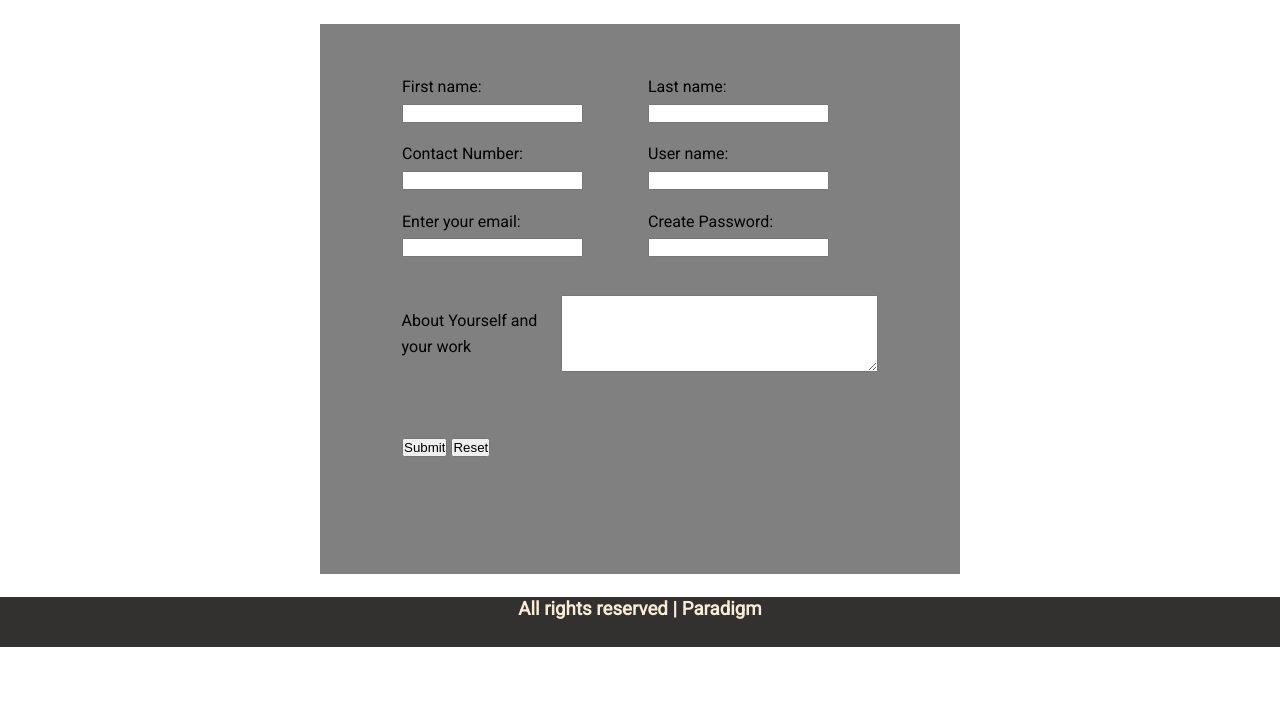
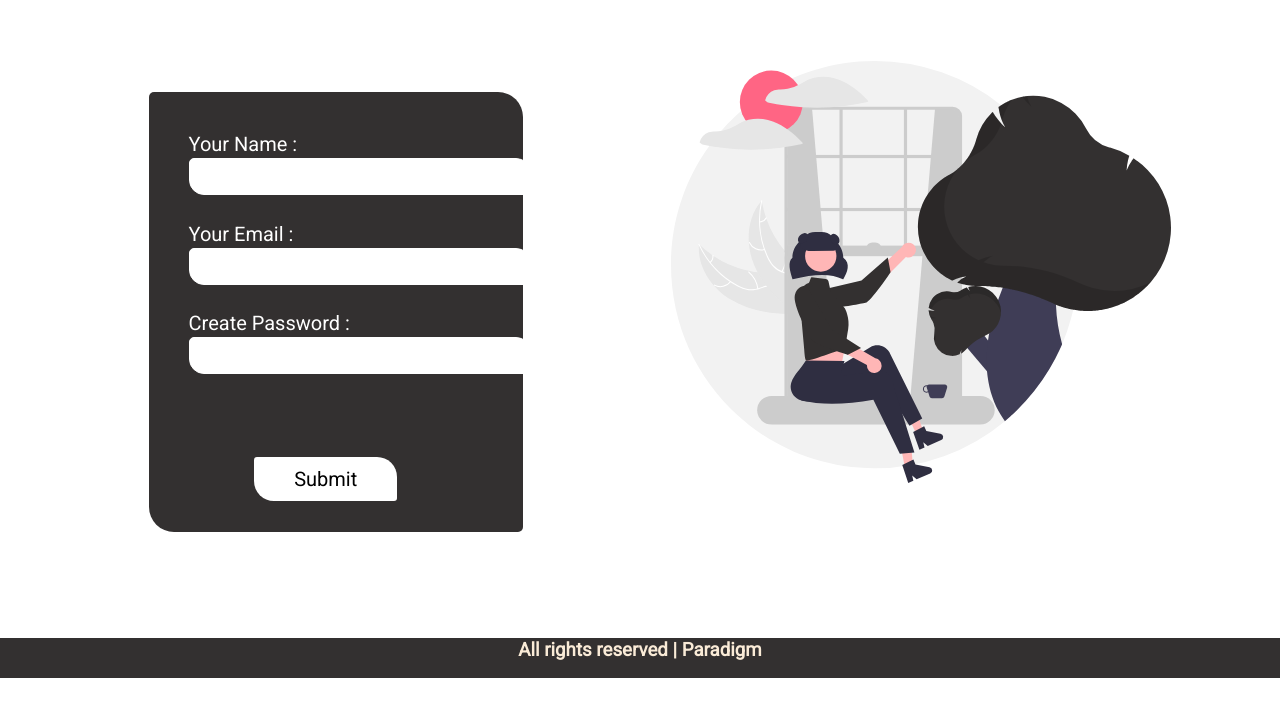
Before and after one commit to paraspatle-jpg/Paradigm, a plain HTML site: page pages/sign-up.html in a window 1280 px wide. Shown: the part 94-800 px from the top of the page. Drawn offline with Linux system fonts and the light colour scheme; files that its build step writes are made by us from their sources.

Commit message:
completed create-tut.html login and signin

```diff
--- a/pages/sign-up.html
+++ b/pages/sign-up.html
@@ -1,5 +1,6 @@
 <!DOCTYPE html>
 <html lang="en">
+
 <head>
 
 	<meta charset="UTF-8">
@@ -17,6 +18,7 @@
 		<hr>
 		<ul>
 			<li><a href="../index.html">Home</a></li>
+			<li><a href="tutorial-idx.html">Tutorials</a></li>
 			<li><a href="log-in.html">Login</a></li>
 			<li id="current-page"><a href="sign-up.html">Signup</a></li>
 			<li><a href="contact-us.html">Contact Us</a></li>
@@ -25,60 +27,23 @@
 	</div>
 
 
-	<section id="register-form">
-	<form method="get" autocomplete="on"  name="Register" action="#" onsubmit="return validateForm()">
-		<div class="grid-container">
-			<div class="grid-item">
-				<label for="fname">First name:</label><br/>
-				<input type="text" id="fname" name="fname"/>
+	<div class="contact-container">
+		<form>
+			<label for="email">Your Name :</label>
+			<input class="text" type="name" /><br>
+			<label for="email">Your Email :</label>
+			<input class="text" type="email" /><br>
+			<label for="query">Create Password :</label>
+			<input class="text" type="" /><br><br>
+			<span class="submit"><a href="">Submit</a></span>
+		</form>
+		<img src="../assets/sign-in.svg" height="500" width="500" alt="login.svg">
 	</div>
-			<div class="grid-item">
-				<label for="lname">Last name:</label><br/>
-				<input type="text" id="lname" name="lname"/>
-			</div>
-			<div class="grid-item">
-				<label for="phone-number">Contact Number:</label><br/>
-				<input type="number" id="phone-number" name="phone-number"/>
-			</div>
-			<div class="grid-item">
-				<label for="uname">User name:</label><br/>
-				<input type="text" id="uname" name="uname"/>
-		    </div>
-			<div class="grid-item">
-				<label for="email">Enter your email:</label><br/>
-				<input type="email" id="email" name="email"/>
-			</div>
-			<div class="grid-item">
-				<label for="password" >Create Password:</label><br/>
-				<input type="password" id="password" name="password"/>
-			</div>
-
-		</div>
-
-		<div class="textarea">
-			<label id="temp" for="About">About Yourself and your work</label>
-			<textarea id="About" name="About" rows="5" cols="50"></textarea>
-		</div>
-		<div class="grid-container">
-
-
-
-
-			<div class="grid-item">
-				<br/>
-				<input type="submit" value="Submit" onclick="cookies()"/>
-				<input type="reset" value="Reset" onclick="return confirm_reset();"/>
-			</div>
-		</div>
-
-</form>
-
-</section>
 	<div class="footer-container">
 		<h3>All rights reserved | Paradigm</h3>
 	</div>
 
 
+</body>
 
-</body>
 </html>
--- a/styles/contact-us.css
+++ b/styles/create-tut.css
@@ -5,12 +5,12 @@
     font-size: 20px;
 }
 img{
-    margin-top:-30px;
+    margin-top:-20px;
 }
 form{
-    margin-top:40px;
+    margin-top:20px;
     width:23vw;
-    height:50vh;
+    height:60vh;
     padding: 25px;
     background-color:#333030;
     color:white;
@@ -27,10 +27,8 @@ form{
     padding: 5px;
     border-radius:5px 15px 5px 15px;
 }
-Textarea{
+textarea{
     resize:none;
-    width:330px;
-    height:25px;
     border:1px solid white;
     font-size:18px;
     padding: 5px;
--- a/styles/login.css
+++ b/styles/login.css
@@ -1,165 +1,65 @@
-body{
-	background-color:white;
-	color:#555;
-	font-size:16px;
-	line-height:1.6em;
-	margin:0;
+.contact-container {
+    margin-top:60px;
+    display:flex;
+    justify-content:space-evenly;
+    font-size: 20px;
 }
-
-
-
-
-
-
-section#register-form
-{
-	height: 550px;
-	color:black;
-	background-color: grey;
-    align-items: center;
-    margin: auto;
-    padding: auto;
-    width: 50%;
-
+img{
+    margin-top:-30px;
 }
-
-form
-{
-    padding: 2em;
-    margin: 2em;
+form{
+    margin-top:70px;
+    width:23vw;
+    height:35vh;
+    padding: 25px;
+    background-color:#333030;
+    color:white;
+    border-radius:5px 25px 5px 25px;
+    display:flex;
+    flex-direction:column;
+    justify-content:space-between;
 }
-.grid-item
-{
-    padding: 0.50em;
+.text{
+    width:330px;
+    height:25px;
+    border:1px solid white;
+    font-size:18px;
+    padding: 5px;
+    border-radius:5px 15px 5px 15px;
 }
-
-.grid-container
-{
-    display: grid;
-    grid-template-columns: auto auto;
-    padding: 10px;
+Textarea{
+    resize:none;
+    width:330px;
+    height:25px;
+    border:1px solid white;
+    font-size:18px;
+    padding: 5px;
+    border-radius:5px 15px 5px 15px;
 }
-
-.textarea
-{
-    align-items: center;
-    margin: 1.1em;
-    padding: auto;
-    display:flex;
+.submit{
+    margin-top:40px;
+    margin-left:-20px;
+    text-align: center;
 }
-
-
-
-section#login-form
-{
-	height: 500px;
-	color:white;
-	background-color: #333;
-    align-items:center;
-    margin: auto;
-    padding: auto;
-    width: 50%;
-
-
+span>a{
+    text-decoration: none;
+    background-color: white;
+    color: black;
+    padding: 10px 40px 10px 40px;
+    border-radius:3px 20px 3px 20px;
+    transition:0.6s;
 }
-
-.login-container
-{
-	display: grid;
-	text-align:center;
-}
-
-.login-item
-{
- padding-left: auto;
- padding-right: auto;
- font-size: 2em;
- padding-top: 2em;
+span>a:hover{
+    background-color: #ff6584;
+    color: white;
 }
 .footer-container{
+    margin-top:66px;
     background-color:#333030;
     color: antiquewhite;
-    height: 50px;
-    padding-bottom: 34px;
+    height: 40px;
 }
 .footer-container>h3{
     text-align: center;
     margin-top:23px;
 }
-
-@import url('https://fonts.googleapis.com/css2?family=Roboto:ital,wght@0,300;0,400;1,300&display=swap');
-
-* {
-    padding: 0;
-    margin: 0;
-}
-
-body {
-    font-family: 'Roboto', sans-serif;
-}
-
-.nav-container {
-    display: flex;
-    flex-direction: column;
-    background-color: #333030;
-}
-
-h1 {
-    text-align: center;
-}
-
-hr {
-    border-top: 1.5px solid #333030;
-    margin-top: -8px;
-    width: 0px;
-    align-self: center;
-    transition: 0.5s;
-}
-
-.nav-heading:hover+hr {
-    border-top: 1.5px solid antiquewhite;
-    width: 130px;
-}
-
-.nav-heading {
-    cursor: pointer;
-    color: antiquewhite;
-    padding: 10px;
-}
-
-ul {
-    margin-top: 7px;
-    list-style-type: none;
-    text-align: center;
-}
-
-li {
-    display: inline-block;
-    font-size:20px;
-    padding: 7px 15px 7px 15px;
-    border-radius: 5px 15px 0px 0px;
-    transition: 0.6s;
-}
-
-li>a {
-    text-decoration: none;
-    font-size: 20px;
-    color: antiquewhite;
-}
-
-li:hover {
-    background-color: white;
-    transition: 0.6s;
-}
-
-li:hover>a {
-    color: #333030;
-}
-
-#current-page {
-    background-color: white;
-}
-
-#current-page>a {
-    color: #333030;
-}
--- a/styles/signup.css
+++ b/styles/signup.css
@@ -1,164 +1,65 @@
-body{
-	background-color:white;
-	color:#555;
-	font-size:16px;
-	line-height:1.6em;
-	margin:0;
+.contact-container {
+    margin-top:60px;
+    display:flex;
+    justify-content:space-evenly;
+    font-size: 20px;
 }
-
-
-
-
-
-
-section#register-form
-{
-	height: 550px;
-	color:black;
-	background-color: grey;
-    align-items: center;
-    margin: auto;
-    padding: auto;
-    width: 50%;
-
+img{
+    margin-top:-30px;
 }
-
-form
-{
-    padding: 2em;
-    margin: 2em;
+form{
+    margin-top:70px;
+    width:23vw;
+    height:45vh;
+    padding: 25px;
+    background-color:#333030;
+    color:white;
+    border-radius:5px 25px 5px 25px;
+    display:flex;
+    flex-direction:column;
+    justify-content:space-between;
 }
-.grid-item
-{
-    padding: 0.50em;
+.text{
+    width:330px;
+    height:25px;
+    border:1px solid white;
+    font-size:18px;
+    padding: 5px;
+    border-radius:5px 15px 5px 15px;
 }
-
-.grid-container
-{
-    display: grid;
-    grid-template-columns: auto auto;
-    padding: 10px;
+Textarea{
+    resize:none;
+    width:330px;
+    height:25px;
+    border:1px solid white;
+    font-size:18px;
+    padding: 5px;
+    border-radius:5px 15px 5px 15px;
 }
-
-.textarea
-{
-    align-items: center;
-    margin: 1.1em;
-    padding: auto;
-    display:flex;
+.submit{
+    margin-top:40px;
+    margin-left:-20px;
+    text-align: center;
 }
-
-
-
-section#login-form
-{
-	height: 500px;
-	color:white;
-	background-color: #333;
-    align-items:center;
-    margin: auto;
-    padding: auto;
-    width: 50%;
-
-
+span>a{
+    text-decoration: none;
+    background-color: white;
+    color: black;
+    padding: 10px 40px 10px 40px;
+    border-radius:3px 20px 3px 20px;
+    transition:0.6s;
 }
-
-.login-container
-{
-	display: grid;
-	text-align:center;
-}
-
-.login-item
-{
- padding-left: auto;
- padding-right: auto;
- font-size: 2em;
- padding-top: 2em;
+span>a:hover{
+    background-color: #ff6584;
+    color: white;
 }
 .footer-container{
+    margin-top:66px;
     background-color:#333030;
     color: antiquewhite;
-    height: 50px;
+    height: 40px;
 }
 .footer-container>h3{
     text-align: center;
     margin-top:23px;
 }
-
-@import url('https://fonts.googleapis.com/css2?family=Roboto:ital,wght@0,300;0,400;1,300&display=swap');
-
-* {
-    padding: 0;
-    margin: 0;
-}
-
-body {
-    font-family: 'Roboto', sans-serif;
-}
-
-.nav-container {
-    display: flex;
-    flex-direction: column;
-    background-color: #333030;
-}
-
-h1 {
-    text-align: center;
-}
-
-hr {
-    border-top: 1.5px solid #333030;
-    margin-top: -8px;
-    width: 0px;
-    align-self: center;
-    transition: 0.5s;
-}
-
-.nav-heading:hover+hr {
-    border-top: 1.5px solid antiquewhite;
-    width: 130px;
-}
-
-.nav-heading {
-    cursor: pointer;
-    color: antiquewhite;
-    padding: 10px;
-}
-
-ul {
-    margin-top: 7px;
-    list-style-type: none;
-    text-align: center;
-}
-
-li {
-    display: inline-block;
-    font-size:20px;
-    padding: 7px 15px 7px 15px;
-    border-radius: 5px 15px 0px 0px;
-    transition: 0.6s;
-}
-
-li>a {
-    text-decoration: none;
-    font-size: 20px;
-    color: antiquewhite;
-}
-
-li:hover {
-    background-color: white;
-    transition: 0.6s;
-}
-
-li:hover>a {
-    color: #333030;
-}
-
-#current-page {
-    background-color: white;
-}
-
-#current-page>a {
-    color: #333030;
-}
```
Also changed, not shown: pages/contact-us.html (+1 -1 lines), pages/create-tut.html (+21 -2 lines), pages/log-in.html (+11 -26 lines), pages/tutorial-idx.html (+3 -3 lines), assets/login.svg (added), assets/sign-in.svg (added). Lines whose indentation alone changed are shown as unchanged.
